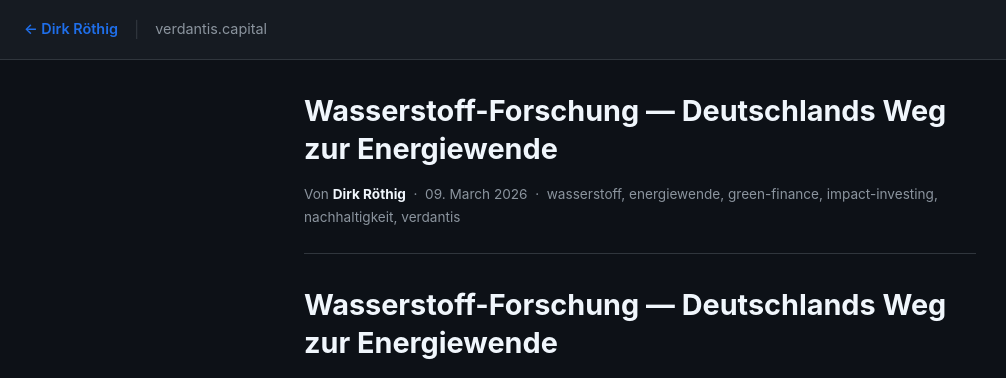
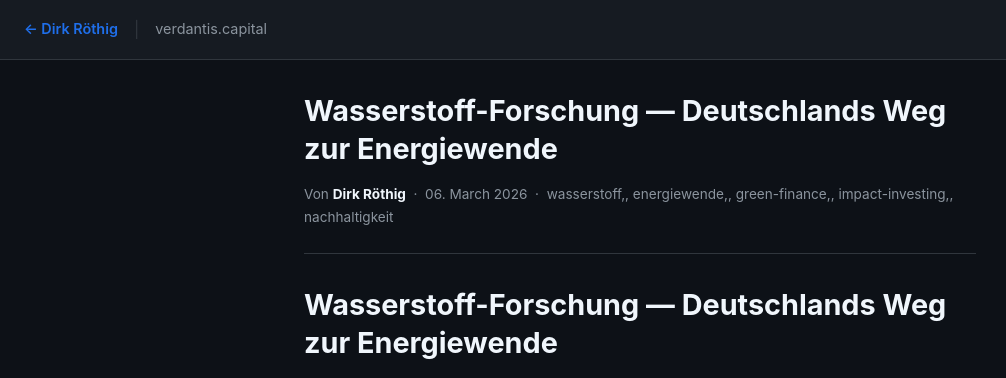
Before and after one commit to GaudianVivere/GaudianVivere.github.io, a Jekyll site: the page built from _posts/2026-03-09-artikel-36-de.md, in a window 1280 px wide and 900 px high. Shown: the top 378 px of the window, without its empty margins (0-1006 px from the left). Built offline with Jekyll 4.4.1, drawn with Linux system fonts in a browser that asks for light colours; some of the changed text lies outside the part shown.

Commit message:
Update 2026-03-09-artikel-36-de.md

```diff
--- a/_posts/2026-03-09-artikel-36-de.md
+++ b/_posts/2026-03-09-artikel-36-de.md
@@ -1,12 +1,8 @@
 ---
-layout: post
-title: "Wasserstoff-Forschung — Deutschlands Weg zur Energiewende"
-date: 2026-03-09
-categories: [nachhaltigkeit]
-tags: ["wasserstoff", "energiewende", "green-finance", "impact-investing", "nachhaltigkeit", "verdantis"]
-author: "Dirk Röthig, CEO, VERDANTIS Impact Capital"
-lang: de
-published: true
+title: Wasserstoff-Forschung — Deutschlands Weg zur Energiewende
+tags: wasserstoff, energiewende, green-finance, impact-investing, nachhaltigkeit
+author: Dirk Röthig
+date: 2026-03-06
 ---
 
 # Wasserstoff-Forschung — Deutschlands Weg zur Energiewende
```
